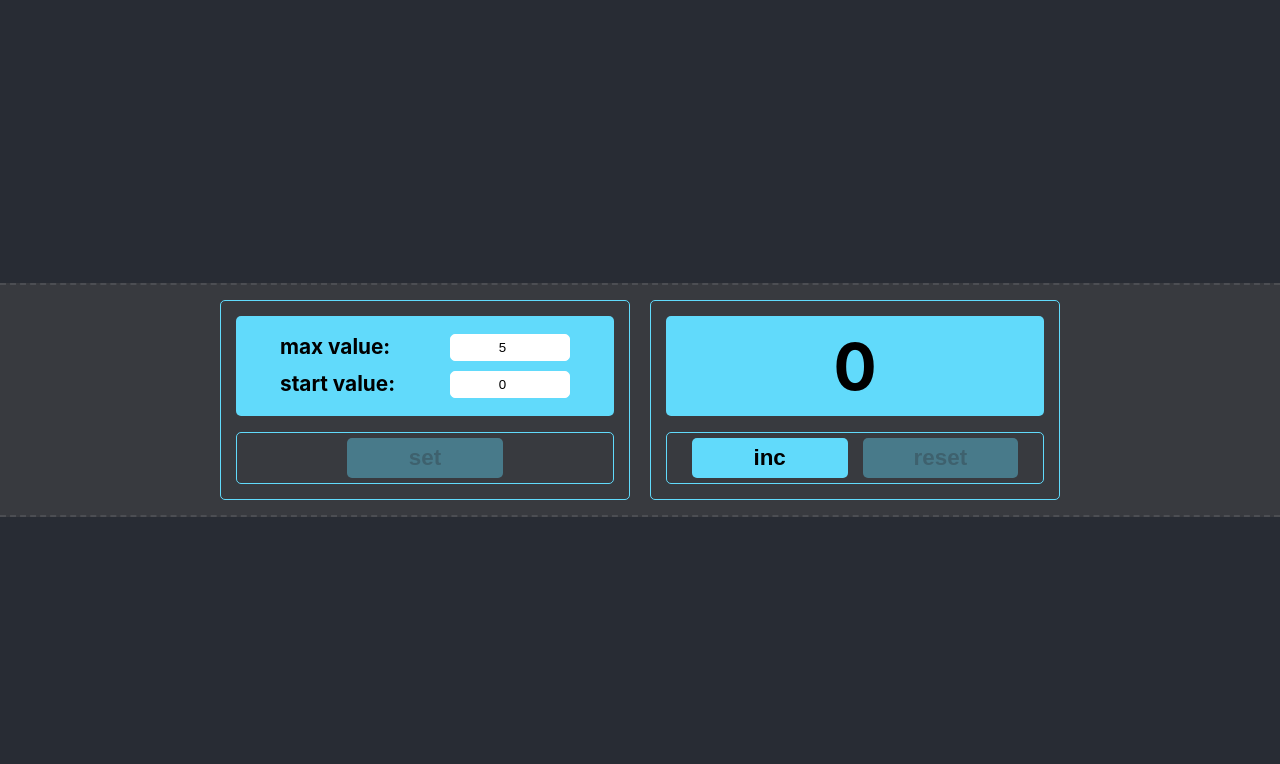
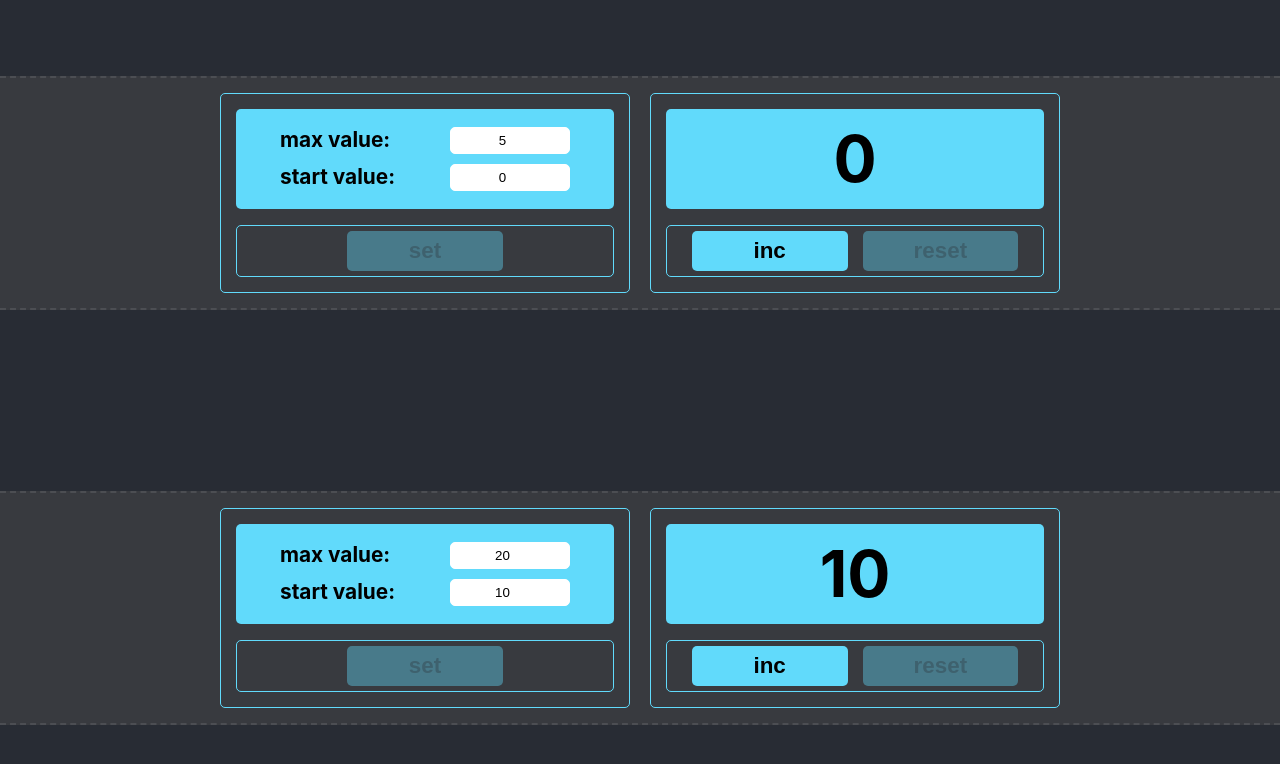
Before and after one commit to 7lad48/month-final-task, a React (Create React App) app: page / in a window 1280 px wide. Shown: the top 764 px of the page. Built offline with nearby package versions, Linux system fonts and the light colour scheme.

Commit message:
add counter 2

```diff
--- a/src/App.tsx
+++ b/src/App.tsx
@@ -6,6 +6,7 @@ function App() {
     return (
         <div className="App">
             <Counter startCountVal={0} endCountVal={5} countRange={1}/>
+            <Counter startCountVal={10} endCountVal={20} countRange={1}/>
         </div>
     );
 }
--- a/src/components/Input.tsx
+++ b/src/components/Input.tsx
@@ -15,6 +15,7 @@ const Input: FC<InputType> = ({
                                   wrongStartValue,
                                   wrongMaxValue,
                               }) => {
+    // ???
     const onChangeHandler = (e: ChangeEvent<HTMLInputElement>) => {
         setValueHandler(Math.round(e.target.valueAsNumber));
     }
```
